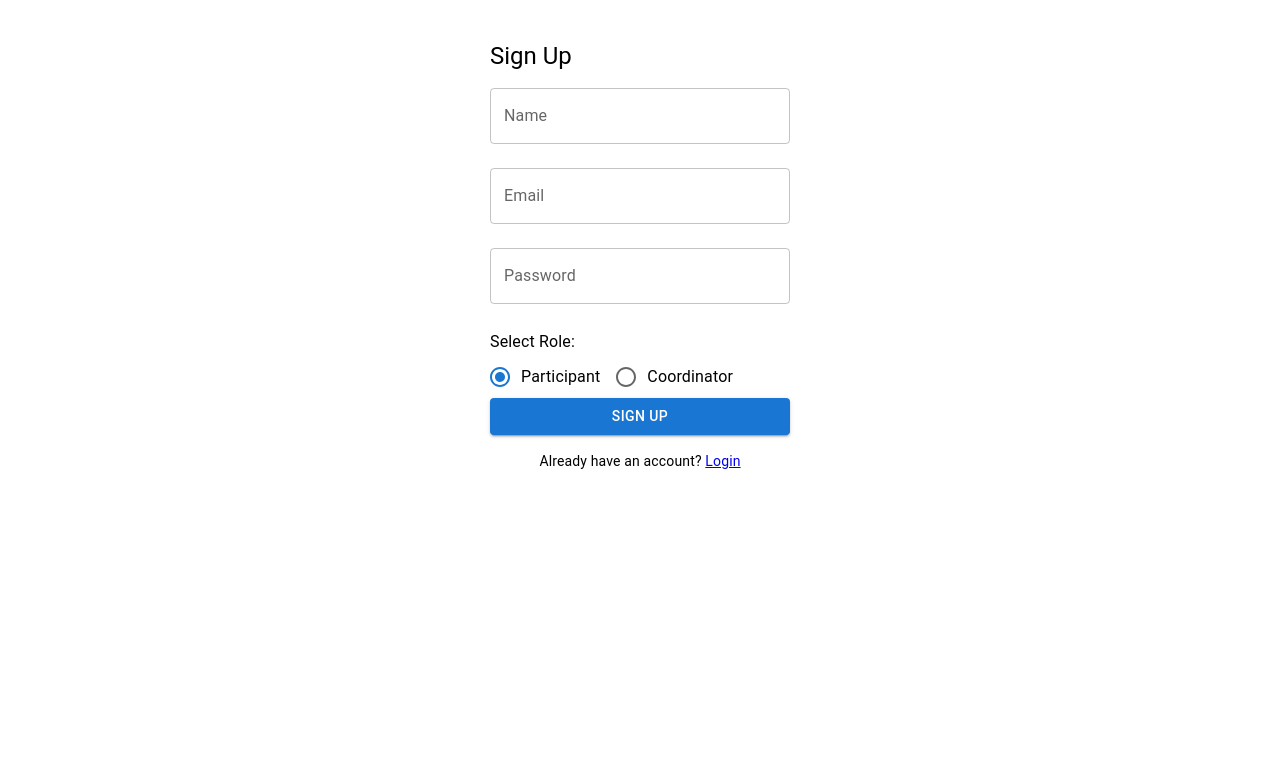
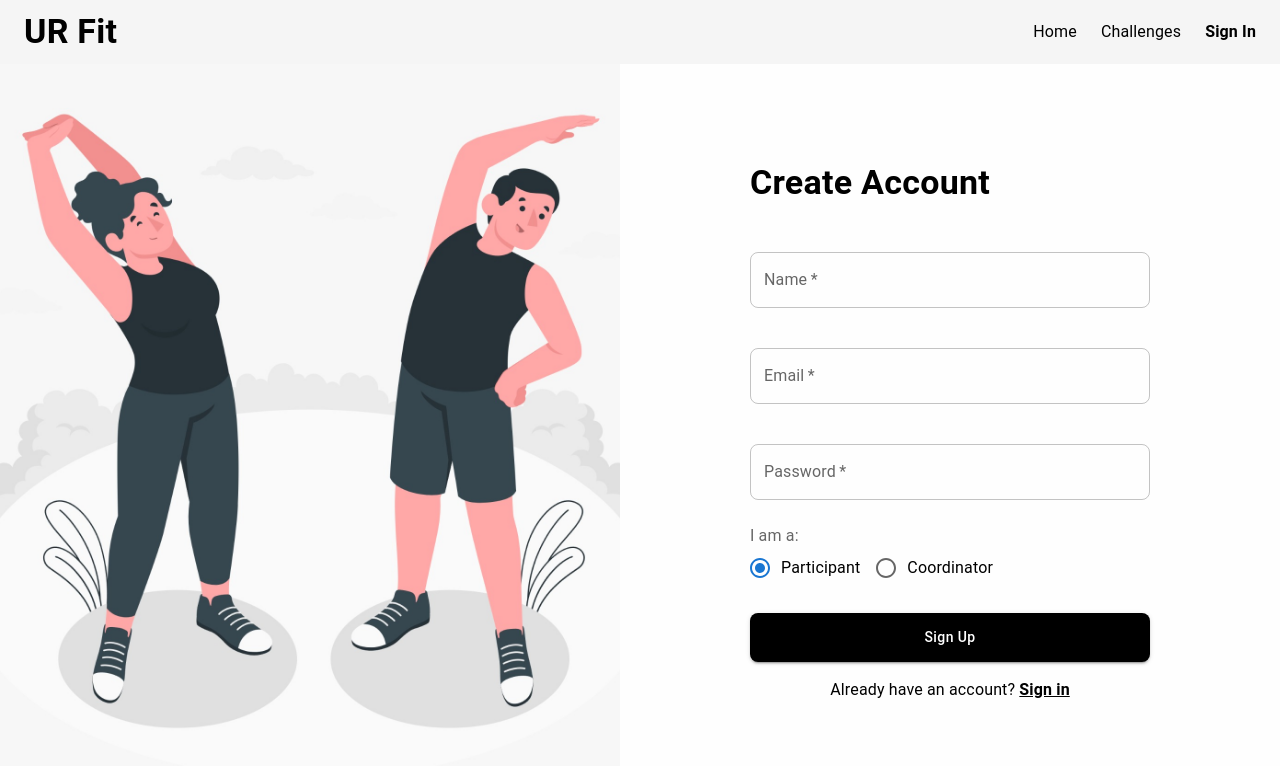
Before and after one commit to sidr467/ur-fit, a React (Vite) app in the folder client/: page /signup in a window 1280 px wide. Shown: the top 766 px of the page. Built offline with nearby package versions, Linux system fonts and the light colour scheme.

Commit message:
update in design of login and signup

```diff
--- /dev/null
+++ b/client/src/components/auth/Navbar.jsx
@@ -0,0 +1,45 @@
+import React from 'react';
+import { Link, useLocation } from 'react-router-dom';
+import { AppBar, Toolbar, Typography, Box } from '@mui/material';
+
+const Navbar = () => {
+  const location = useLocation();
+
+  return (
+    <AppBar position="static" color="transparent" elevation={0}>
+      <Toolbar sx={{ justifyContent: 'space-between' }}>
+        <Typography variant="h4" sx={{ fontWeight: 'bold' }}>
+          UR Fit
+        </Typography>
+        <Box sx={{ display: 'flex', gap: '24px' }}>
+          <Link to="/" style={{ textDecoration: 'none', color: 'inherit' }}>
+            <Typography>Home</Typography>
+          </Link>
+          <Link to="/challenges" style={{ textDecoration: 'none', color: 'inherit' }}>
+            <Typography>Challenges</Typography>
+          </Link>
+          {location.pathname === '/signup' ? (
+            <Link to="/login" style={{ textDecoration: 'none', color: 'black' }}>
+              <Typography fontWeight="bold">Sign In</Typography>
+            </Link>
+          ) : location.pathname === '/login' ? (
+            <Link to="/signup" style={{ textDecoration: 'none', color: 'black' }}>
+              <Typography fontWeight="bold">Sign Up</Typography>
+            </Link>
+          ) : (
+            <>
+              <Link to="/login" style={{ textDecoration: 'none', color: 'black' }}>
+                <Typography fontWeight="bold">Sign In</Typography>
+              </Link>
+              <Link to="/signup" style={{ textDecoration: 'none', color: 'black' }}>
+                <Typography fontWeight="bold">Sign Up</Typography>
+              </Link>
+            </>
+          )}
+        </Box>
+      </Toolbar>
+    </AppBar>
+  );
+};
+
+export default Navbar;
--- a/client/src/components/auth/login.jsx
+++ b/client/src/components/auth/login.jsx
@@ -1,42 +1,144 @@
 import React, { useState } from 'react';
-import API from '../../services/api';
-import {Link, useNavigate} from 'react-router-dom'
-import { TextField, Button, Box, Typography } from '@mui/material';
+import { Link, useNavigate } from 'react-router-dom';
+import {
+  Box,
+  TextField,
+  Button,
+  Typography,
+} from '@mui/material';
+import sideImage from '../../assets/side-image.jpeg';
+import { login as loginService } from '../../services/api';
+import Navbar from './Navbar';
 
-const Login = () => {
-  const [form, setForm] = useState({ email: '', password: '' });
+const LoginPage = () => {
+  const [formData, setFormData] = useState({
+    email: '',
+    password: ''
+  });
+  const [error, setError] = useState('');
   const navigate = useNavigate();
 
-  const handleChange = e => {
-    setForm({ ...form, [e.target.name]: e.target.value });
+  const handleChange = (e) => {
+    const { name, value } = e.target;
+    setFormData(prev => ({ ...prev, [name]: value }));
   };
 
-  const handleSubmit = async e => {
+  const handleSubmit = async (e) => {
     e.preventDefault();
+    setError('');
     try {
-      const res = await API.post('/auth/login', form);
-      alert(res.data.message);
-      localStorage.setItem('token', res.data.token);  // Store JWT
-      navigate("/challenges");
+      const res = await loginService(formData);
+      if (!res.data.token) {
+        setError(res.data.message || 'Login failed');
+        return;
+      }
+      localStorage.setItem('token', res.data.token);
+      navigate('/challenges');
     } catch (err) {
-      alert(err.response?.data?.message || 'Login failed');
+      setError(err.response?.data?.message || 'Server error');
     }
   };
 
   return (
-    <Box width={300} mx="auto" mt={5}>
-      <Typography variant="h5">Login</Typography>
-      <form onSubmit={handleSubmit}>
-        <TextField label="Email" name="email" fullWidth margin="normal" onChange={handleChange} />
-        <TextField label="Password" name="password" type="password" fullWidth margin="normal" onChange={handleChange} />
-        <Button type="submit" variant="contained" color="primary" fullWidth>Login</Button>
-      </form>
-      <Typography variant="body2" align="center" mt={2}>
-        Don't have an account?{' '}
-        <Link to="/signup">Signup</Link>
-      </Typography>
+    <Box sx={{
+      display: 'flex',
+      flexDirection: 'column',
+      height: '100vh',
+      backgroundColor: '#f5f5f5'
+    }}>
+      {/* Top Navigation Bar */}
+      <Navbar></Navbar>
+
+      {/* Main Content - Two Equal Columns */}
+      <Box sx={{
+        display: 'flex',
+        flex: 1,
+        overflow: 'hidden'
+      }}>
+        {/* Left Side - Background Image */}
+        <Box sx={{
+          flex: 1,
+          display: { xs: 'none', md: 'block' },
+          backgroundImage: `url(${sideImage})`,
+          backgroundSize: 'cover',
+          backgroundPosition: 'center'
+        }} />
+
+        {/* Right Side - Login Form */}
+        <Box sx={{
+          flex: 1,
+          display: 'flex',
+          justifyContent: 'center',
+          alignItems: 'center',
+          backgroundColor: 'rgba(255,255,255,0.9)',
+          overflowY: 'auto',
+          padding: '20px'
+        }}>
+          <Box sx={{
+            width: '100%',
+            maxWidth: '400px',
+            padding: '40px'
+          }}>
+            <Typography variant="h4" sx={{ mb: 4, fontWeight: 'bold' }}>
+              Sign in
+            </Typography>
+
+            <form onSubmit={handleSubmit}>
+              <TextField
+                fullWidth
+                label="Email"
+                variant="outlined"
+                margin="normal"
+                name="email"
+                value={formData.email}
+                onChange={handleChange}
+                sx={{ mb: 3 }}
+              />
+
+              <TextField
+                fullWidth
+                label="Password"
+                type="password"
+                variant="outlined"
+                margin="normal"
+                name="password"
+                value={formData.password}
+                onChange={handleChange}
+                sx={{ mb: 3 }}
+              />
+
+              {error && (
+                <Typography color="error" sx={{ mb: 2 }}>
+                  {error}
+                </Typography>
+              )}
+
+              <Button
+                fullWidth
+                type="submit"
+                variant="contained"
+                sx={{
+                  py: 1.5,
+                  mb: 2,
+                  backgroundColor: 'black',
+                  '&:hover': { backgroundColor: '#333' }
+                }}
+              >
+                Sign in
+              </Button>
+            </form>
+
+            <Typography align="center">
+              Don't have an account?{' '}
+              <Link to="/signup" style={{ color: 'black', fontWeight: 'bold' }}>
+                Sign up
+              </Link>
+            </Typography>
+          </Box>
+        </Box>
+      </Box>
     </Box>
   );
 };
 
-export default Login;
+export default LoginPage;
--- a/client/src/components/auth/signup.jsx
+++ b/client/src/components/auth/signup.jsx
@@ -1,48 +1,195 @@
 import React, { useState } from 'react';
-import API from '../../services/api';
-import { Link } from 'react-router-dom';
-import { TextField, Button, Box, Typography, RadioGroup, FormControlLabel, Radio } from '@mui/material';
+import { Link, useNavigate } from 'react-router-dom';
+import {
+  Box,
+  TextField,
+  Button,
+  Typography,
+  Radio,
+  RadioGroup,
+  FormControlLabel,
+  FormControl,
+  FormLabel
+} from '@mui/material';
+import sideImage from '../../assets/signupImage.jpeg';
+import { signup as signupService } from '../../services/api';
+import Navbar from './Navbar'; // Assuming you have a Navbar component
 
-const Signup = () => {
-  const [form, setForm] = useState({ name: '', email: '', password: '', role: 'participant' });
+const SignUpPage = () => {
+  const [formData, setFormData] = useState({
+    name: '',
+    email: '',
+    password: '',
+    role: 'participant' // Default selection
+  });
+  const [error, setError] = useState('');
+  const [success, setSuccess] = useState('');
+  const navigate = useNavigate();
 
-  const handleChange = e => {
-    setForm({ ...form, [e.target.name]: e.target.value });
+  const handleChange = (e) => {
+    const { name, value } = e.target;
+    setFormData(prev => ({ ...prev, [name]: value }));
   };
 
-  const handleSubmit = async e => {
+const handleSubmit = async (e) => {
   e.preventDefault();
+  setError('');
+  setSuccess('');
   try {
-      const res = await API.post('/auth/signup', form);
-      alert(res.data.message);
+    const res = await signupService(formData);
+    if (res.data && res.data.message && res.data.message.toLowerCase().includes('error')) {
+      setError(res.data.message || 'Signup failed');
+      return;
+    }
+    setSuccess('Signup successful! Redirecting to login...');
+    setTimeout(() => navigate('/login'), 1500);
   } catch (err) {
-      alert(err.response?.data?.message || 'Signup failed');
+    setError(err.response?.data?.message || 'Server error');
   }
 };
 
   return (
-    <Box width={300} mx="auto" mt={5}>
-      <Typography variant="h5">Sign Up</Typography>
+    <Box sx={{
+      display: 'flex',
+      flexDirection: 'column',
+      height: '100vh',
+      backgroundColor: '#f5f5f5'
+    }}>
+      {/* Top Navigation Bar */}
+      <Navbar></Navbar>
+
+      {/* Main Content - Two Equal Columns */}
+      <Box sx={{
+        display: 'flex',
+        flex: 1,
+        overflow: 'hidden'
+      }}>
+        {/* Left Side - Background Image */}
+        <Box sx={{
+          flex: 1,
+          display: { xs: 'none', md: 'block' },
+          backgroundImage: `url(${sideImage})`,
+          backgroundSize: 'cover',
+          backgroundPosition: 'center'
+        }} />
+
+        {/* Right Side - Sign Up Form */}
+        <Box sx={{
+          flex: 1,
+          display: 'flex',
+          justifyContent: 'center',
+          alignItems: 'center',
+          backgroundColor: 'rgba(255,255,255,0.9)',
+          overflowY: 'auto',
+          padding: '20px'
+        }}>
+          <Box sx={{
+            width: '100%',
+            maxWidth: '400px',
+            padding: '40px'
+          }}>
+            <Typography variant="h4" sx={{ mb: 4, fontWeight: 'bold' }}>
+              Create Account
+            </Typography>
+
             <form onSubmit={handleSubmit}>
-        <TextField label="Name" name="name" fullWidth margin="normal" onChange={handleChange} />
-        <TextField label="Email" name="email" fullWidth margin="normal" onChange={handleChange} />
-        <TextField label="Password" name="password" type="password" fullWidth margin="normal" onChange={handleChange} />
-        <Typography variant="subtitle1" mt={2}>Select Role:</Typography>
-        <RadioGroup name="role"
-          value={form.role}
+              <TextField
+                fullWidth
+                label="Name"
+                variant="outlined"
+                margin="normal"
+                name="name"
+                value={formData.name}
                 onChange={handleChange}
-          row>
-          <FormControlLabel value="participant" control={<Radio />} label="Participant" />
-          <FormControlLabel value="coordinator" control={<Radio />} label="Coordinator" />
+                sx={{ mb: 3 }}
+                required
+              />
+
+              <TextField
+                fullWidth
+                label="Email"
+                type="email"
+                variant="outlined"
+                margin="normal"
+                name="email"
+                value={formData.email}
+                onChange={handleChange}
+                sx={{ mb: 3 }}
+                required
+              />
+
+              <TextField
+                fullWidth
+                label="Password"
+                type="password"
+                variant="outlined"
+                margin="normal"
+                name="password"
+                value={formData.password}
+                onChange={handleChange}
+                sx={{ mb: 3 }}
+                required
+              />
+
+              {/* User Type Selection */}
+              <FormControl component="fieldset" sx={{ mb: 3, width: '100%' }}>
+                <FormLabel component="legend">I am a:</FormLabel>
+                <RadioGroup
+                  row
+                  name="role"
+                  value={formData.role}
+                  onChange={handleChange}
+                >
+                  <FormControlLabel
+                    value="participant"
+                    control={<Radio />}
+                    label="Participant"
+                  />
+                  <FormControlLabel
+                    value="coordinator"
+                    control={<Radio />}
+                    label="Coordinator"
+                  />
                 </RadioGroup>
-        <Button type="submit" variant="contained" color="primary" fullWidth>Sign Up</Button>
+              </FormControl>
+
+              {error && (
+                <Typography color="error" sx={{ mb: 2 }}>
+                  {error}
+                </Typography>
+              )}
+              {success && (
+                <Typography color="primary" sx={{ mb: 2 }}>
+                  {success}
+                </Typography>
+              )}
+
+              <Button
+                fullWidth
+                type="submit"
+                variant="contained"
+                sx={{
+                  py: 1.5,
+                  mb: 2,
+                  backgroundColor: 'black',
+                  '&:hover': { backgroundColor: '#333' }
+                }}
+              >
+                Sign Up
+              </Button>
             </form>
-      <Typography variant="body2" align="center" mt={2}>
+
+            <Typography align="center">
               Already have an account?{' '}
-        <Link to="/login">Login</Link>
+              <Link to="/login" style={{ color: 'black', fontWeight: 'bold' }}>
+                Sign in
+              </Link>
             </Typography>
+          </Box>
+        </Box>
+      </Box>
     </Box>
   );
 };
 
-export default Signup;
+export default SignUpPage;
--- /dev/null
+++ b/client/src/index.css
@@ -0,0 +1,13 @@
+body {
+  margin: 0;
+  font-family: -apple-system, BlinkMacSystemFont, 'Segoe UI', 'Roboto', 'Oxygen',
+    'Ubuntu', 'Cantarell', 'Fira Sans', 'Droid Sans', 'Helvetica Neue',
+    sans-serif;
+  -webkit-font-smoothing: antialiased;
+  -moz-osx-font-smoothing: grayscale;
+}
+
+code {
+  font-family: source-code-pro, Menlo, Monaco, Consolas, 'Courier New',
+    monospace;
+}
--- a/client/src/services/api.js
+++ b/client/src/services/api.js
@@ -1,7 +1,10 @@
 import axios from 'axios';
 
 const API = axios.create({
-  baseURL: 'http://localhost:3002/api',  // update if backend is running elsewhere
+  baseURL: 'http://localhost:3002/api',
 });
 
+export const signup = (formData) => API.post('/auth/signup', formData);
+export const login = (formData) => API.post('/auth/login', formData);
+
 export default API;
```
Also changed, not shown: client/src/App.css (added, +38 -0 lines), client/src/main.jsx (+14 -8 lines), client/src/pages/Challenges.jsx (+14 -6 lines), client/src/theme.js (added, +30 -0 lines), client/src/assets/side-image.jpeg (added), client/src/assets/signupImage.jpeg (added). Lines whose indentation alone changed are shown as unchanged.
